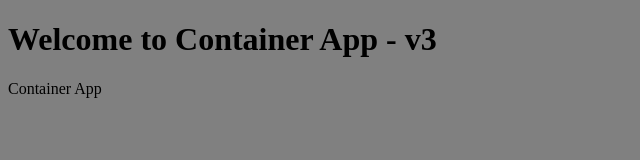
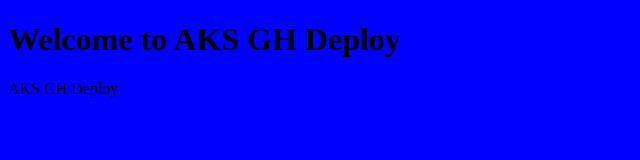
Before and after one commit to vimalprasathr/nginx-aca, a plain HTML site: page index.html in a window 1280 px wide. Shown: the whole page, without its empty margins (0-640 px from the left). Drawn offline with Linux system fonts and the light colour scheme.

Commit message:
Update index.html

```diff
--- a/index.html
+++ b/index.html
@@ -1,9 +1,9 @@
 <!DOCTYPE html>
 <html>
-<body style="background-color:gray;">
+<body style="background-color:blue;">
 
-<h1>Welcome to Container App - v3</h1>
-<p>Container App</p>
+<h1>Welcome to AKS GH Deploy</h1>
+<p>AKS GH Deploy</p>
 
 </body>
 </html>
```
